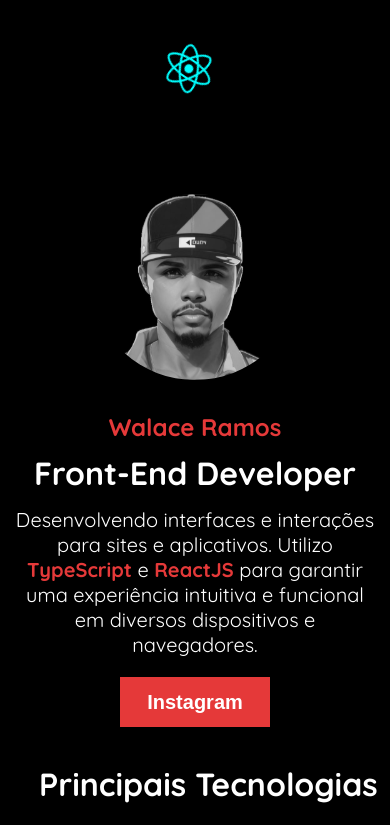
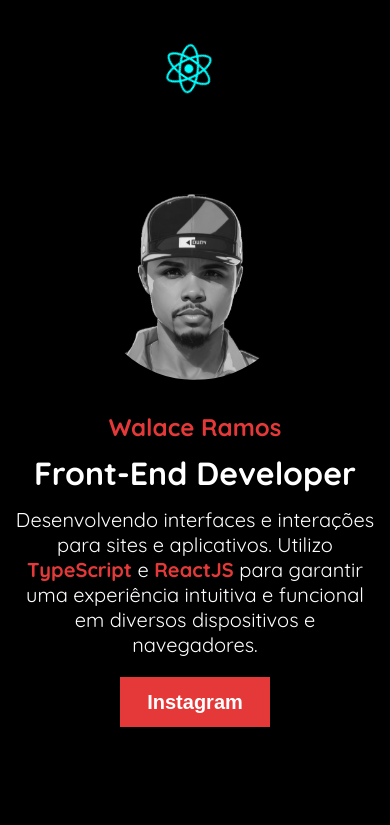
Before and after one commit to WalaceRamosdev/codigo-certo, a React (Create React App) app: page / in a window 390 px wide. Shown: the top 825 px of the page. Built offline with nearby package versions, Linux system fonts and the light colour scheme.

Commit message:
correções

```diff
--- a/src/sections/css/Tecnologies.module.css
+++ b/src/sections/css/Tecnologies.module.css
@@ -34,7 +34,7 @@
 }
 
 .tecnologies .card {
-    margin: auto;
+
     display: flex;
     flex-direction: column;
     align-items: center;
@@ -77,7 +77,7 @@
     .tecnologies {
         margin: auto;
         width: 80%;
-        height: 26rem;
+        height: 30rem;
         position: relative;
         display: flex;
         align-items: center;
@@ -101,4 +101,11 @@
         transform: none;
     }
 
+    .titlePage {
+        display: flex;
+        justify-content: center;
+        margin-left: 0;
+        margin-top: 100px;
+    }
+
 }
```
